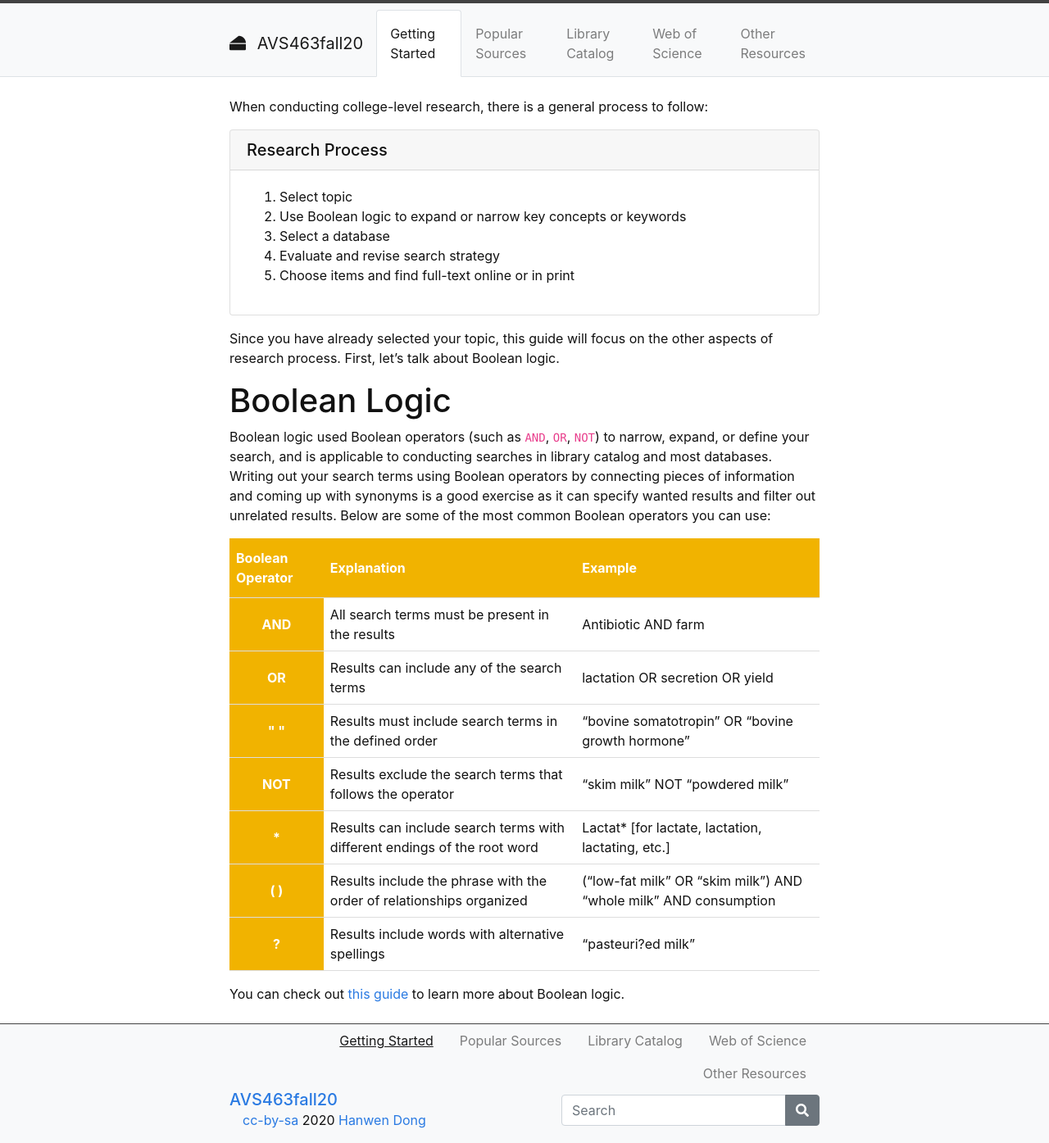
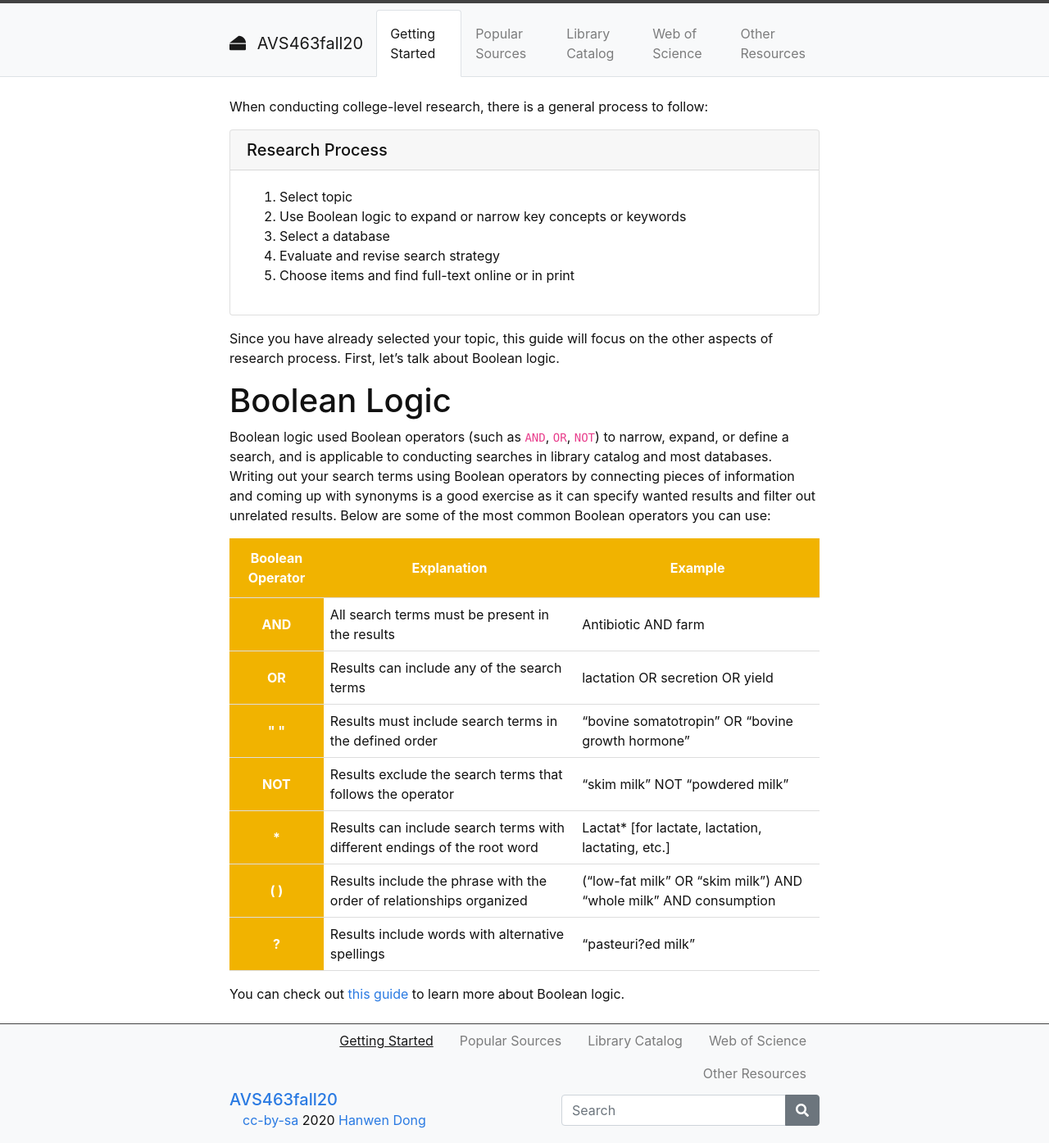
Before and after one commit to hanwendong1/AVS463-f20, a Jekyll site: the page built from content/1-Getting-Started.md, in a window 1280 px wide. Shown: the whole page at 82% size. Built offline with Jekyll 4.4.1, drawn with Linux system fonts in a browser that asks for light colours; part of the change alters nothing that is shown.

Commit message:
Update 1-Getting-Started.md

```diff
--- a/content/1-Getting-Started.md
+++ b/content/1-Getting-Started.md
@@ -21,7 +21,7 @@ Since you have already selected your topic, this guide will focus on the other a
 
 # Boolean Logic
 
-Boolean logic used Boolean operators (such as `AND`, `OR`, `NOT`) to narrow, expand, or define your search, and is applicable to conducting searches in library catalog and most databases. Writing out your search terms using Boolean operators by connecting pieces of information and coming up with synonyms is a good exercise as it can specify wanted results and filter out unrelated results. Below are some of the most common Boolean operators you can use:
+Boolean logic used Boolean operators (such as `AND`, `OR`, `NOT`) to narrow, expand, or define a search, and is applicable to conducting searches in library catalog and most databases. Writing out your search terms using Boolean operators by connecting pieces of information and coming up with synonyms is a good exercise as it can specify wanted results and filter out unrelated results. Below are some of the most common Boolean operators you can use:
 
 <html>
    <head>
@@ -45,9 +45,9 @@ Boolean logic used Boolean operators (such as `AND`, `OR`, `NOT`) to narrow, exp
    <body>
       <table>
          <tr>
-            <th style="background-color: #f1b300; color: white">Boolean Operator</th>
-            <th style="background-color: #f1b300; color: white">Explanation</th>
-            <th style="background-color: #f1b300; color: white">Example</th>
+            <th style="background-color: #f1b300; color: white; text-align:Center">Boolean Operator</th>
+            <th style="background-color: #f1b300; color: white; text-align:Center">Explanation</th>
+            <th style="background-color: #f1b300; color: white; text-align:Center">Example</th>
          </tr>
          <tr>
             <th style="text-align:Center">AND</th>
```
